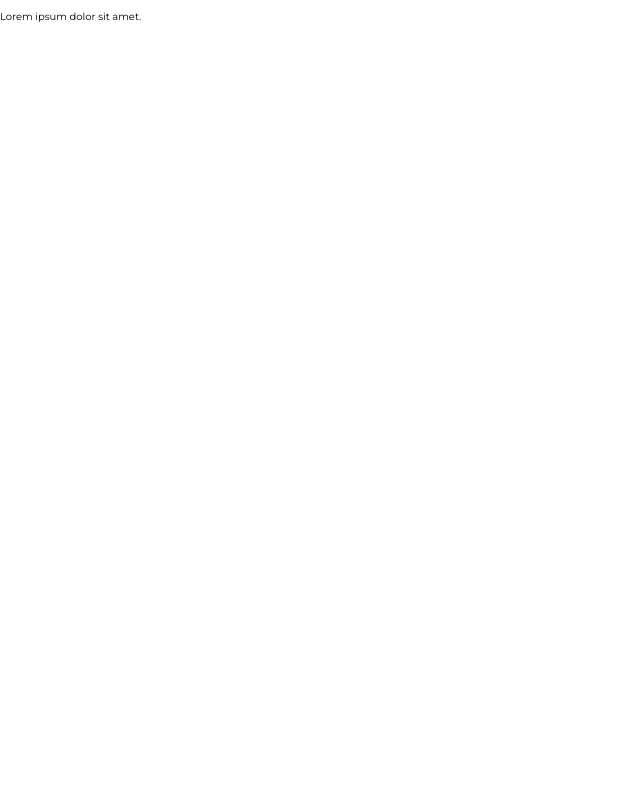
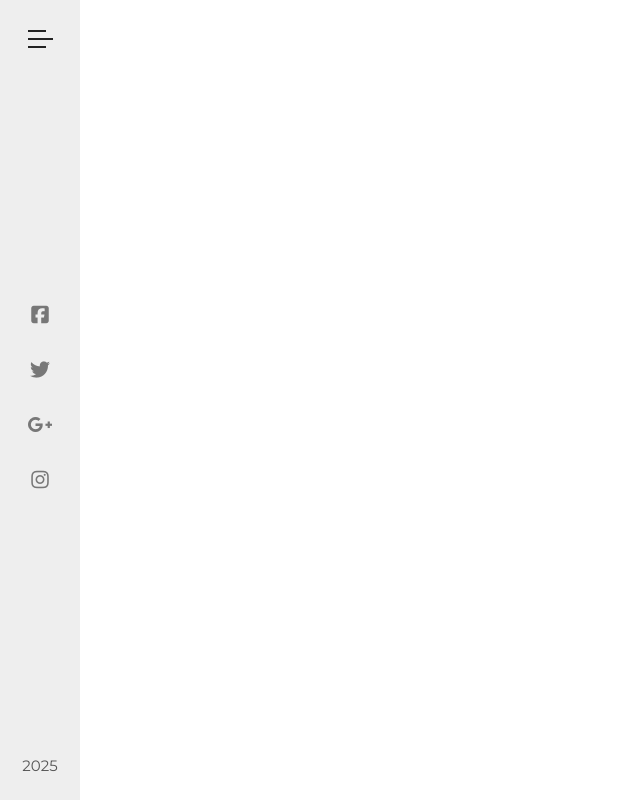
Before and after one commit to BohdanLytvynov/Grand-Hotel-Web-Site, an Angular app in the folder grand-hotel/: page / in a window 1280 px wide. Shown: the whole page, without its empty margins (0-640 px from the left). Built offline with nearby package versions, Linux system fonts and the light colour scheme; a web font is replaced by a local one.

Commit message:
Nav bar finished

```diff
--- a/grand-hotel/src/app/app.html
+++ b/grand-hotel/src/app/app.html
@@ -1 +1 @@
-<p>Lorem ipsum dolor sit amet.</p>
+<app-navbar></app-navbar>
--- a/grand-hotel/src/app/app.ts
+++ b/grand-hotel/src/app/app.ts
@@ -1,9 +1,10 @@
 import { Component } from '@angular/core';
 import { RouterOutlet } from '@angular/router';
+import { Navbar } from "./navbar/navbar";
 
 @Component({
   selector: 'app-root',
-  imports: [RouterOutlet],
+  imports: [RouterOutlet, Navbar],
   templateUrl: './app.html',
   styleUrl: './app.css'
 })
--- /dev/null
+++ b/grand-hotel/src/app/navbar/navbar.css
@@ -0,0 +1,57 @@
+.sidebar{
+    width: 8rem;
+    height: 100%;
+    background-color: #eee;
+    position: fixed;
+    display: flex;
+    flex-direction: column;
+    justify-content: space-between;
+    align-items: center;
+}
+
+.menu-icon{
+    margin-top: 3rem;
+    cursor: pointer;
+}
+
+.menu-icon:hover .line{
+    width: 2.5rem;
+}
+
+.line{
+    height: 0.2rem;
+    width: 2.5rem;
+    background-color: #222;
+    margin-bottom: 0.6rem;
+}
+
+.line-1, .line-3{
+    width: 1.8rem;
+    transition: width, 0.5s;
+}
+
+.social-icons-list{
+    list-style-type: none;
+    padding: 0px;
+    height: 25rem;
+    display: flex;
+    flex-direction: column;
+    justify-content: space-evenly;
+    align-items: center;
+}
+
+.social-link{
+    font-size: 2rem;
+    color: #777;
+    transition: color, 0.3s;
+}
+
+.social-link:hover{
+    color: #deaa86;
+}
+
+.year{
+    margin-bottom: 1rem;
+    font-size: 1.5rem;
+    color: #555;
+}
--- /dev/null
+++ b/grand-hotel/src/app/navbar/navbar.html
@@ -0,0 +1,47 @@
+<div class="navbar">
+    <div class="sidebar">
+        <div class="menu-icon">
+            <div class="line line-1">
+
+            </div>
+
+            <div class="line line-2">
+
+            </div>
+
+            <div class="line line-3">
+
+            </div>
+        </div>
+
+        <ul class="social-icons-list">
+            <li>
+                <a href="#" class="social-link">
+                    <i class="fa-brands fa-square-facebook"></i>
+                </a>
+            </li>
+
+            <li>
+                <a href="#" class="social-link">
+                    <i class="fa-brands fa-twitter"></i>
+                </a>
+            </li>
+
+            <li>
+                <a href="#" class="social-link">
+                    <i class="fa-brands fa-google-plus-g"></i>
+                </a>
+            </li>
+
+             <li>
+                <a href="#" class="social-link">
+                    <i class="fa-brands fa-instagram"></i>
+                </a>
+            </li>
+        </ul>
+
+        <div class="year">
+            <p>2025</p>
+        </div>
+    </div>
+</div>
```
Also changed, not shown: grand-hotel/src/app/navbar/navbar.ts (added, +11 -0 lines), 1 other file (tests, documents, lock files or other folders).
